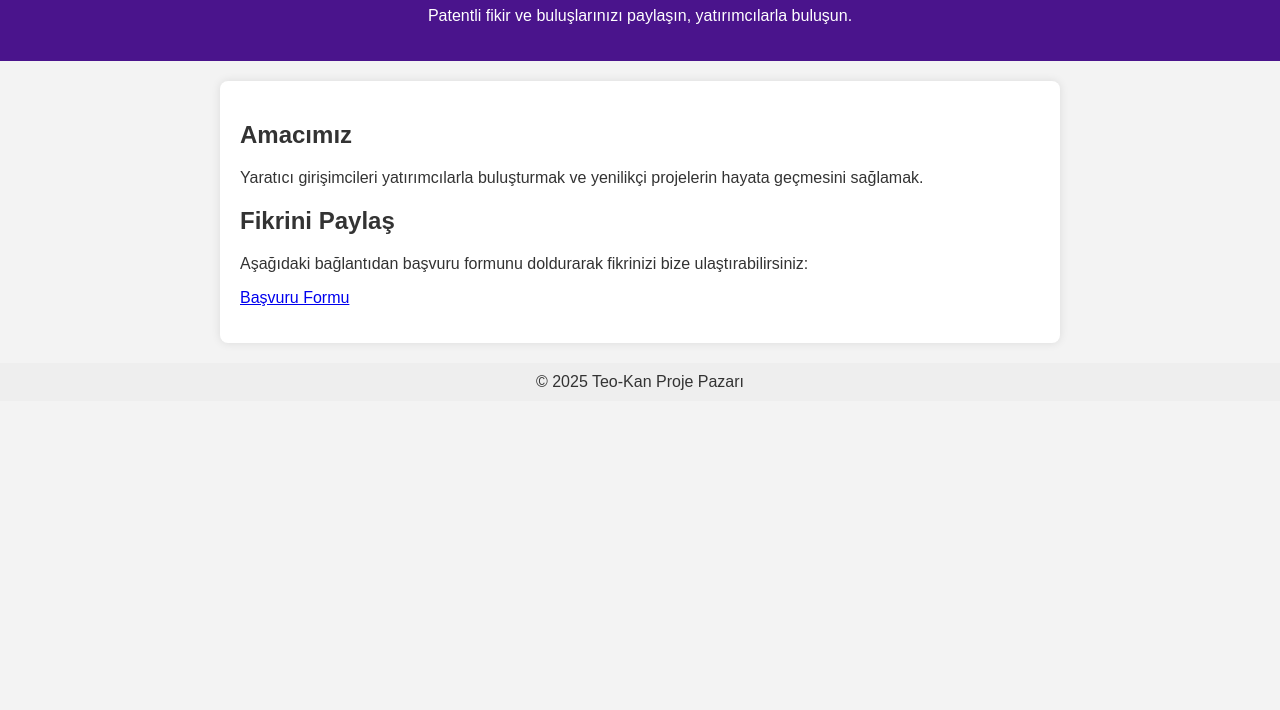
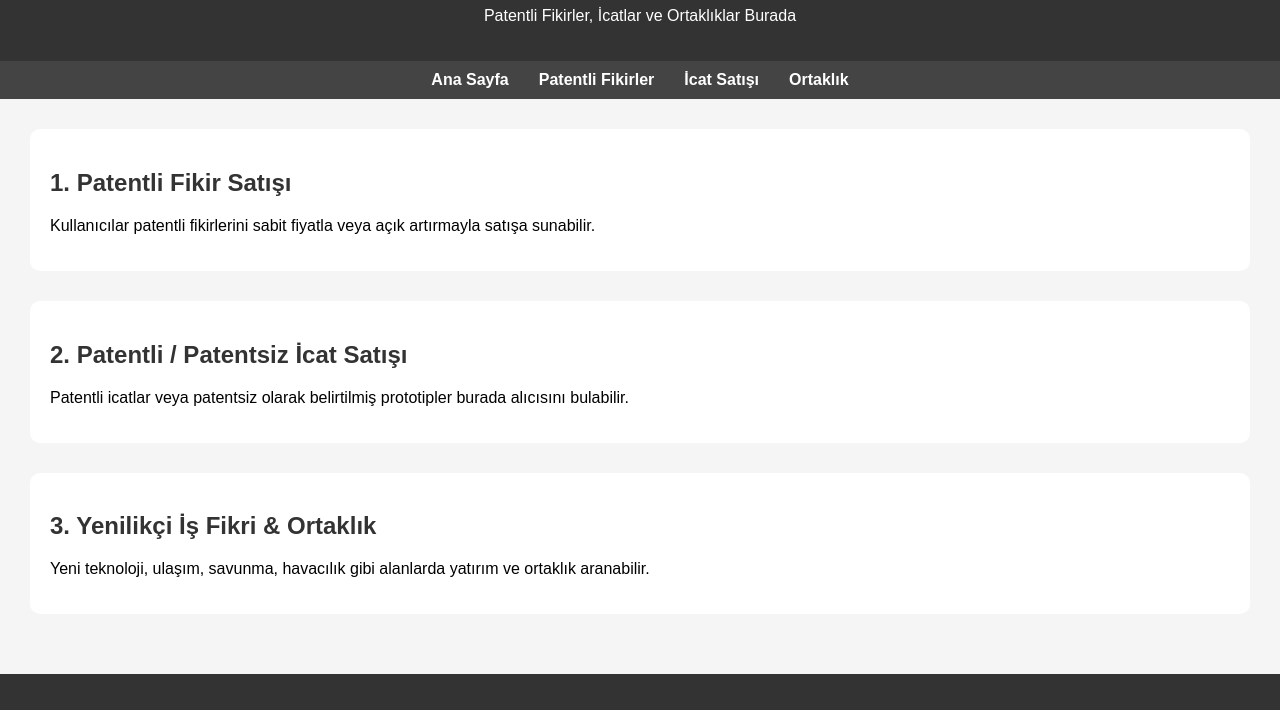
Before and after one commit to Teo-Kan/proje-pazari, a plain HTML site: page index.html in a window 1280 px wide. Shown: the part 93-803 px from the top of the page. Drawn offline with Linux system fonts and the light colour scheme.

Commit message:
index.html

```diff
--- a/index.html
+++ b/index.html
@@ -1,57 +1,226 @@
 <!DOCTYPE html>
 <html lang="tr">
 <head>
-    <meta charset="UTF-8">
-    <meta name="viewport" content="width=device-width, initial-scale=1.0">
-    <title>Proje Pazarı</title>
+  <meta charset="UTF-8" />
+  <meta name="viewport" content="width=device-width, initial-scale=1.0" />
+  <title>TEOKAN Proje Pazarı</title>
   <style>
     body {
       font-family: Arial, sans-serif;
-            background: #f3f3f3;
+      background-color: #f5f5f5;
       margin: 0;
       padding: 0;
-            color: #333;
     }
     header {
-            background: #4a148c;
+      background-color: #333;
       color: white;
       padding: 20px;
       text-align: center;
     }
+    nav {
+      background-color: #444;
+      display: flex;
+      justify-content: center;
+      padding: 10px;
+    }
+    nav a {
+      color: white;
+      text-decoration: none;
+      margin: 0 15px;
+      font-weight: bold;
+    }
+    main {
+      padding: 30px;
+    }
     section {
+      margin-bottom: 30px;
+      background-color: white;
       padding: 20px;
-            max-width: 800px;
-            margin: auto;
-            background: white;
-            margin-top: 20px;
-            border-radius: 8px;
-            box-shadow: 0 0 10px rgba(0,0,0,0.1);
+      border-radius: 10px;
     }
-        footer {
-            text-align: center;
-            padding: 10px;
-            background: #eee;
-            margin-top: 20px;
+    h2 {
+      color: #333;
     }
   </style>
 </head>
 <body>
   <header>
-        <h1>Proje Pazarı</h1>
-        <p>Patentli fikir ve buluşlarınızı paylaşın, yatırımcılarla buluşun.</p>
+    <h1>TEOKAN Proje Pazarı</h1>
+    <p>Patentli Fikirler, İcatlar ve Ortaklıklar Burada</p>
   </header>
 
+  <nav>
+    <a href="#">Ana Sayfa</a>
+    <a href="#">Patentli Fikirler</a>
+    <a href="#">İcat Satışı</a>
+    <a href="#">Ortaklık</a>
+  </nav>
+
+  <main>
     <section>
-        <h2>Amacımız</h2>
-        <p>Yaratıcı girişimcileri yatırımcılarla buluşturmak ve yenilikçi projelerin hayata geçmesini sağlamak.</p>
-
-        <h2>Fikrini Paylaş</h2>
-        <p>Aşağıdaki bağlantıdan başvuru formunu doldurarak fikrinizi bize ulaştırabilirsiniz:</p>
-        <p><a href="https://forms.gle/YOUR_FORM_LINK" target="_blank">Başvuru Formu</a></p>
+      <h2>1. Patentli Fikir Satışı</h2>
+      <p>Kullanıcılar patentli fikirlerini sabit fiyatla veya açık artırmayla satışa sunabilir.</p>
     </section>
 
-    <footer>
-        &copy; 2025 Teo-Kan Proje Pazarı
-    </footer>
+    <section>
+      <h2>2. Patentli / Patentsiz İcat Satışı</h2>
+      <p>Patentli icatlar veya patentsiz olarak belirtilmiş prototipler burada alıcısını bulabilir.</p>
+    </section>
+
+    <section>
+      <h2>3. Yenilikçi İş Fikri & Ortaklık</h2>
+      <p>Yeni teknoloji, ulaşım, savunma, havacılık gibi alanlarda yatırım ve ortaklık aranabilir.</p>
+    </section>
+  </main>
+</body>
+</html><!DOCTYPE html>
+<html lang="tr">
+<head>
+  <meta charset="UTF-8" />
+  <meta name="viewport" content="width=device-width, initial-scale=1.0" />
+  <title>TEOKAN Proje Pazarı</title>
+  <style>
+    body {
+      font-family: Arial, sans-serif;
+      background-color: #f5f5f5;
+      margin: 0;
+      padding: 0;
+    }
+    header {
+      background-color: #333;
+      color: white;
+      padding: 20px;
+      text-align: center;
+    }
+    nav {
+      background-color: #444;
+      display: flex;
+      justify-content: center;
+      padding: 10px;
+    }
+    nav a {
+      color: white;
+      text-decoration: none;
+      margin: 0 15px;
+      font-weight: bold;
+    }
+    main {
+      padding: 30px;
+    }
+    section {
+      margin-bottom: 30px;
+      background-color: white;
+      padding: 20px;
+      border-radius: 10px;
+    }
+    h2 {
+      color: #333;
+    }
+  </style>
+</head>
+<body>
+  <header>
+    <h1>TEOKAN Proje Pazarı</h1>
+    <p>Patentli Fikirler, İcatlar ve Ortaklıklar Burada</p>
+  </header>
+
+  <nav>
+    <a href="#">Ana Sayfa</a>
+    <a href="#">Patentli Fikirler</a>
+    <a href="#">İcat Satışı</a>
+    <a href="#">Ortaklık</a>
+  </nav>
+
+  <main>
+    <section>
+      <h2>1. Patentli Fikir Satışı</h2>
+      <p>Kullanıcılar patentli fikirlerini sabit fiyatla veya açık artırmayla satışa sunabilir.</p>
+    </section>
+
+    <section>
+      <h2>2. Patentli / Patentsiz İcat Satışı</h2>
+      <p>Patentli icatlar veya patentsiz olarak belirtilmiş prototipler burada alıcısını bulabilir.</p>
+    </section>
+
+    <section>
+      <h2>3. Yenilikçi İş Fikri & Ortaklık</h2>
+      <p>Yeni teknoloji, ulaşım, savunma, havacılık gibi alanlarda yatırım ve ortaklık aranabilir.</p>
+    </section>
+  </main>
+</body>
+</html><!DOCTYPE html>
+<html lang="tr">
+<head>
+  <meta charset="UTF-8" />
+  <meta name="viewport" content="width=device-width, initial-scale=1.0" />
+  <title>TEOKAN Proje Pazarı</title>
+  <style>
+    body {
+      font-family: Arial, sans-serif;
+      background-color: #f5f5f5;
+      margin: 0;
+      padding: 0;
+    }
+    header {
+      background-color: #333;
+      color: white;
+      padding: 20px;
+      text-align: center;
+    }
+    nav {
+      background-color: #444;
+      display: flex;
+      justify-content: center;
+      padding: 10px;
+    }
+    nav a {
+      color: white;
+      text-decoration: none;
+      margin: 0 15px;
+      font-weight: bold;
+    }
+    main {
+      padding: 30px;
+    }
+    section {
+      margin-bottom: 30px;
+      background-color: white;
+      padding: 20px;
+      border-radius: 10px;
+    }
+    h2 {
+      color: #333;
+    }
+  </style>
+</head>
+<body>
+  <header>
+    <h1>TEOKAN Proje Pazarı</h1>
+    <p>Patentli Fikirler, İcatlar ve Ortaklıklar Burada</p>
+  </header>
+
+  <nav>
+    <a href="#">Ana Sayfa</a>
+    <a href="#">Patentli Fikirler</a>
+    <a href="#">İcat Satışı</a>
+    <a href="#">Ortaklık</a>
+  </nav>
+
+  <main>
+    <section>
+      <h2>1. Patentli Fikir Satışı</h2>
+      <p>Kullanıcılar patentli fikirlerini sabit fiyatla veya açık artırmayla satışa sunabilir.</p>
+    </section>
+
+    <section>
+      <h2>2. Patentli / Patentsiz İcat Satışı</h2>
+      <p>Patentli icatlar veya patentsiz olarak belirtilmiş prototipler burada alıcısını bulabilir.</p>
+    </section>
+
+    <section>
+      <h2>3. Yenilikçi İş Fikri & Ortaklık</h2>
+      <p>Yeni teknoloji, ulaşım, savunma, havacılık gibi alanlarda yatırım ve ortaklık aranabilir.</p>
+    </section>
+  </main>
 </body>
 </html>
```
Lines whose indentation alone changed are shown as unchanged.
